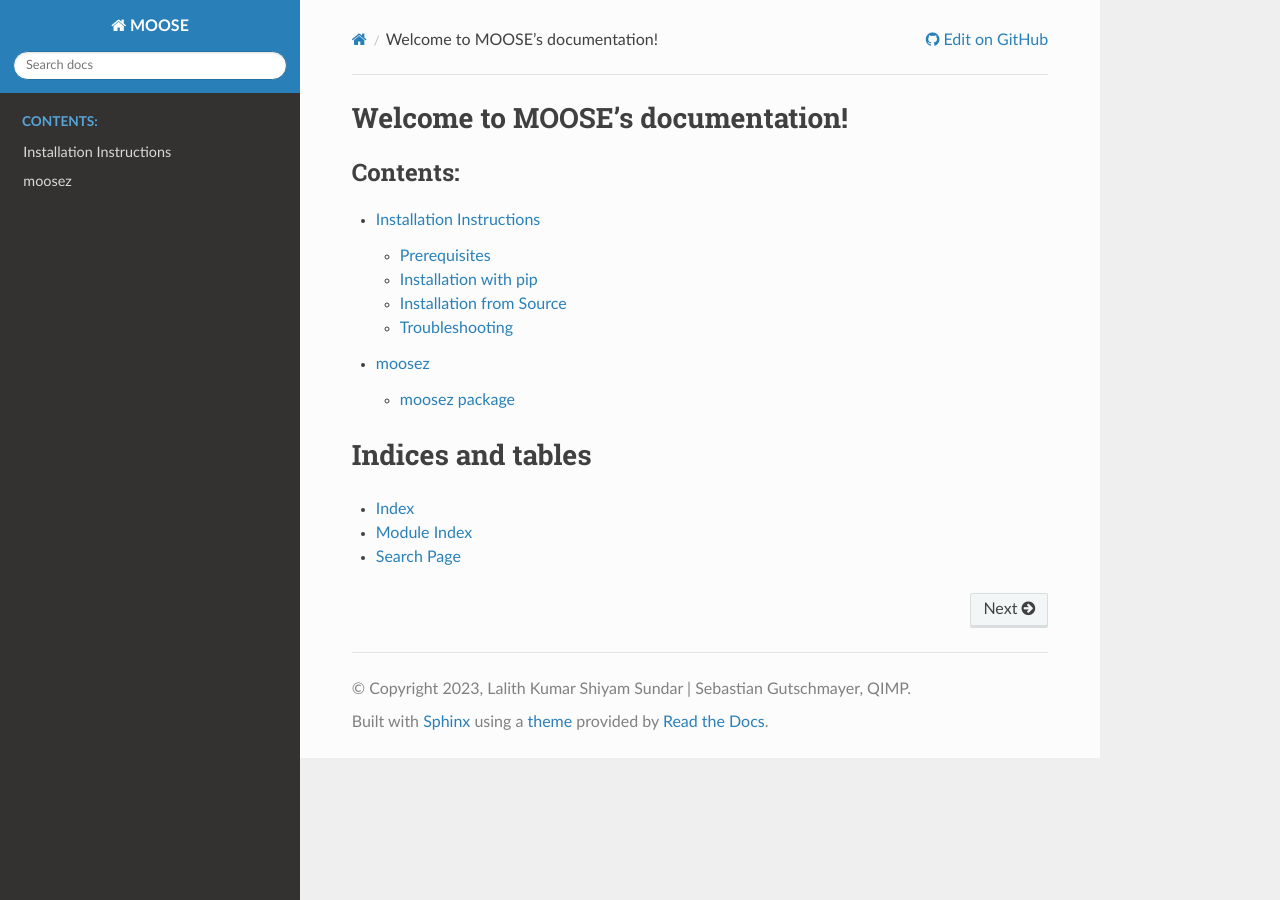
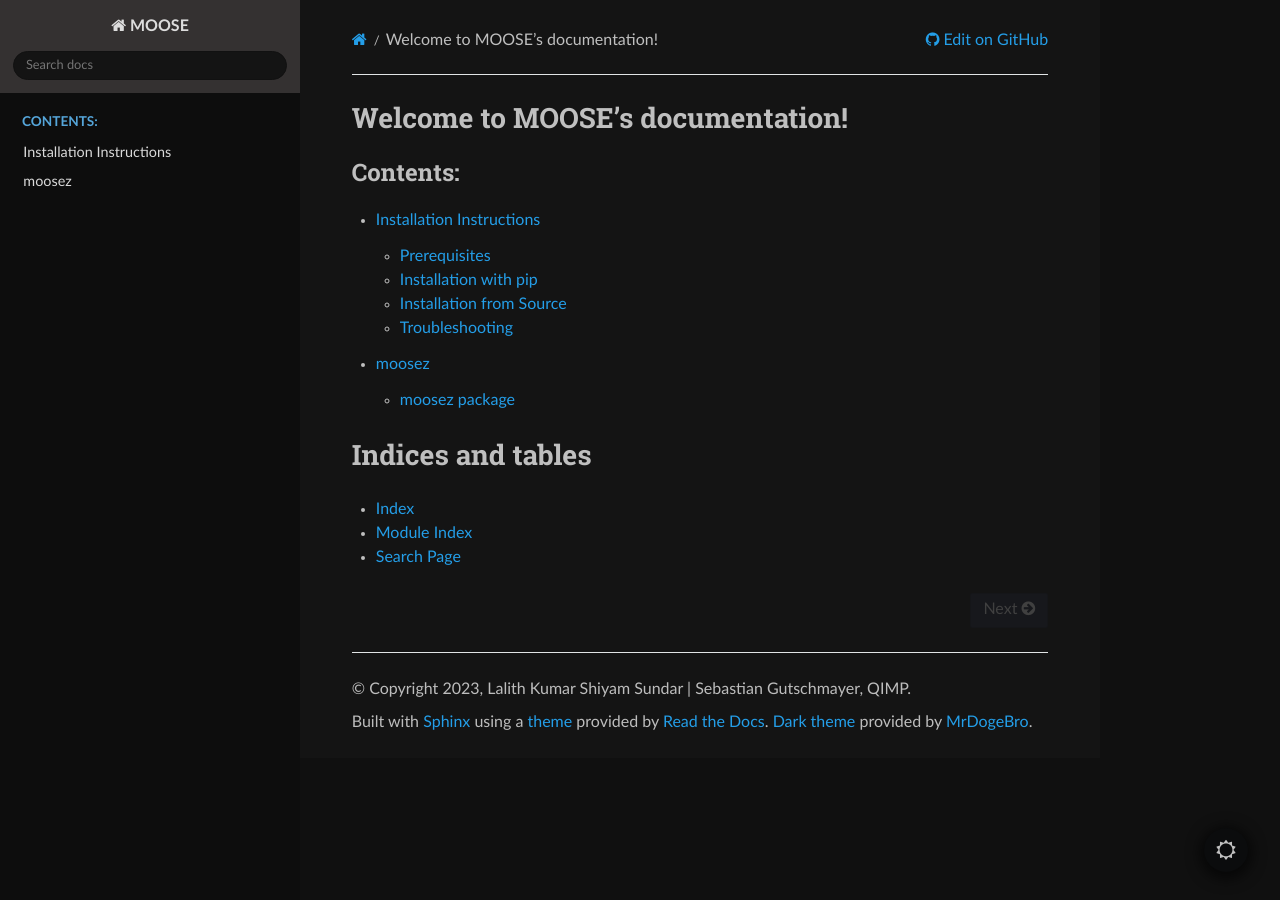
Before and after one commit to ENHANCE-PET/MOOSE, a Sphinx documentation site: the page built from docs/index.rst, in a window 1280 px wide. Built offline with Sphinx 7.4.7 and the Read the Docs theme 2.0.0, drawn with Linux system fonts in a browser that asks for light colours.

Commit message:
Update conf.py

```diff
--- a/docs/conf.py
+++ b/docs/conf.py
@@ -18,7 +18,8 @@ extensions = [
     'sphinx.ext.autodoc',
     'sphinx.ext.intersphinx',
     'sphinx.ext.viewcode',
-    'sphinx.ext.linkcode',  # Add this line for direct linking to GitHub source
+    'sphinx.ext.linkcode',
+    'sphinx_rtd_dark_mode', # Add this line for direct linking to GitHub source
 ]
 
 # Intersphinx mapping for external libraries
@@ -52,3 +53,9 @@ def linkcode_resolve(domain, info):
         return None
     filename = info['module'].replace('.', '/')
     return f"https://github.com/LalithShiyam/MOOSE/blob/main/{filename}.py"
+
+
+html_theme_options = {
+    "style_nav_header_background": "#343131",  # Optional: Change the navbar header color
+    "dark_mode_theme": "darkly",  # Optional: Set the dark mode theme to "darkly"
+}
```
